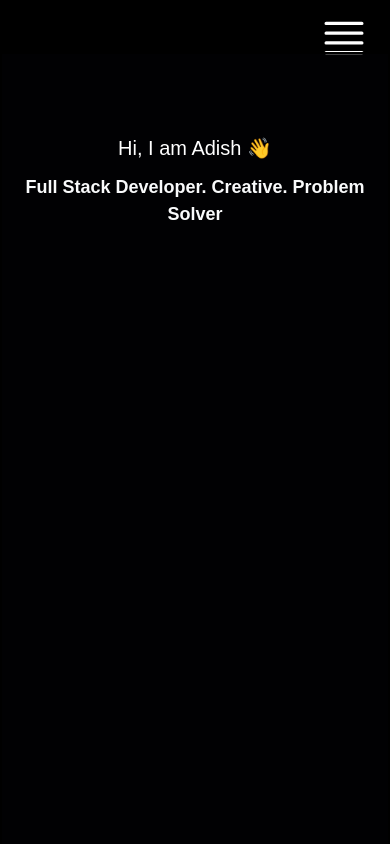
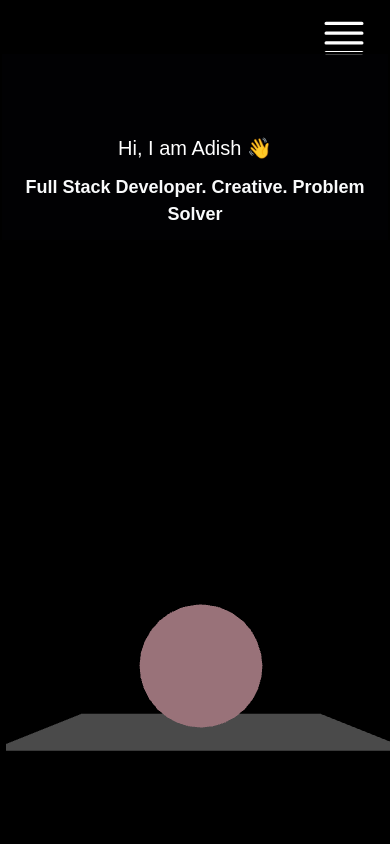
Before and after one commit to Adishtimalsina/portfolio, an Angular app in the folder client/portfolio-cs/: page / in a window 390 px wide. Shown: the top 844 px of the page. Built offline with nearby package versions, Linux system fonts and the light colour scheme; a web font is replaced by a local one.

Commit message:
made responsive 3d, by updating width and height

```diff
--- a/client/portfolio-cs/src/app/hero-section/hero-section.component.html
+++ b/client/portfolio-cs/src/app/hero-section/hero-section.component.html
@@ -5,5 +5,9 @@
     </p>
     <p class="hero_tag text-gray-50 hero_tag">Full Stack Developer. Creative. Problem Solver</p>
 
+    <div class="w-full h-full inset-0">
+      <app-three-d class="sm:h-20 sm:w-20"/>
+    </div>
+
   </div>
 </section>
--- a/client/portfolio-cs/src/app/hero-section/hero-section.component.ts
+++ b/client/portfolio-cs/src/app/hero-section/hero-section.component.ts
@@ -1,8 +1,9 @@
 import { Component } from '@angular/core';
+import {ThreeDComponent} from "../three-d/three-d.component";
 
 @Component({
   selector: 'app-hero-section',
-  imports: [],
+  imports: [ThreeDComponent],
   templateUrl: './hero-section.component.html',
   styleUrl: './hero-section.component.css'
 })
--- a/client/portfolio-cs/src/app/three-d/three-d.component.css
+++ b/client/portfolio-cs/src/app/three-d/three-d.component.css
@@ -1,7 +1,6 @@
 .scene-container {
-  width: 100vw;
-  height: 100vh;
-  overflow: hidden;
+  height: fit-content;
+  width: fit-content;
   margin: 0;
   padding: 0;
 }
--- a/client/portfolio-cs/src/app/three-d/three-d.component.html
+++ b/client/portfolio-cs/src/app/three-d/three-d.component.html
@@ -1 +1 @@
-<div #rendererContainer class="scene-container"></div>
+<div #rendererContainer class="scene-container border-4 border-b-red-500"></div>
--- a/client/portfolio-cs/src/app/three-d/three-d.component.ts
+++ b/client/portfolio-cs/src/app/three-d/three-d.component.ts
@@ -50,7 +50,7 @@ export class ThreeDComponent implements AfterViewInit {
     light.position.set(1, 1, 1);
     scene.add(light);
 
-    const orbitController = new OrbitControls(camera, renderer.domElement);
+    //const orbitController = new OrbitControls(camera, renderer.domElement);
 
     camera.position.z = 9;
 
@@ -59,9 +59,26 @@ export class ThreeDComponent implements AfterViewInit {
       cube.rotation.x += 0.01;
       cube.rotation.y += 0.01;
 
-      orbitController.update();
+    //  orbitController.update();
       renderer.render(scene, camera);
     };
+
+    window.addEventListener('resize', ()=>{
+      const width = window.innerWidth;
+      let factor = 1;
+
+      if(width < 768 ){
+        factor = 0.6;
+      }else if(width < 1024){
+        factor = 0.8
+      }
+
+      cube.scale.set(factor, factor, factor)
+      base.scale.set(factor, factor, factor)
+      camera.aspect = window.innerWidth/ window.innerHeight;
+      camera.updateProjectionMatrix();
+      renderer.setSize(window.innerWidth, window.innerHeight);
+    })
 
     animate();
   }
```
